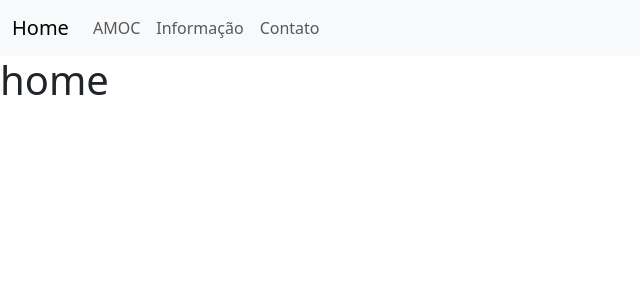
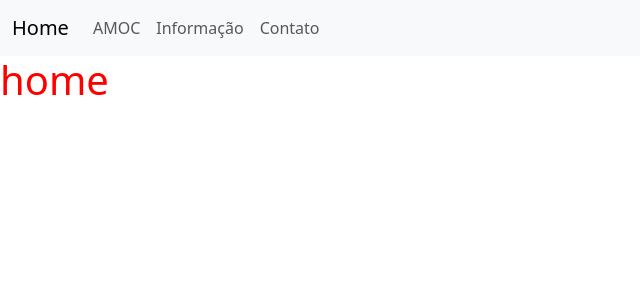
Before and after one commit to Gustavo-b017/GS-O20, a React (Vite) app: page / in a window 1280 px wide. Shown: the top 300 px of the page, without its empty margins (0-640 px from the left). Built offline with nearby package versions, Linux system fonts and the light colour scheme.

Commit message:
incluindo scss para todas as paginas linkando exclusivamnte no App.jsx

```diff
--- a/src/App.jsx
+++ b/src/App.jsx
@@ -1,6 +1,6 @@
 import { Outlet } from 'react-router-dom';
 import NavBar from './ComponentesGerais/NavBar';
-
+import './Paginas/CssGeral/Style.css'
 
 function App() {
 
--- /dev/null
+++ b/src/Paginas/CssGeral/Style.css
@@ -0,0 +1,3 @@
+h1 {
+  color: red;
+}/*# sourceMappingURL=style.css.map */
--- /dev/null
+++ b/src/Paginas/CssGeral/Style.scss
@@ -0,0 +1,3 @@
+h1 {
+    color: red;
+}
```
Also changed, not shown: 1 other file (tests, documents, lock files or other folders).
